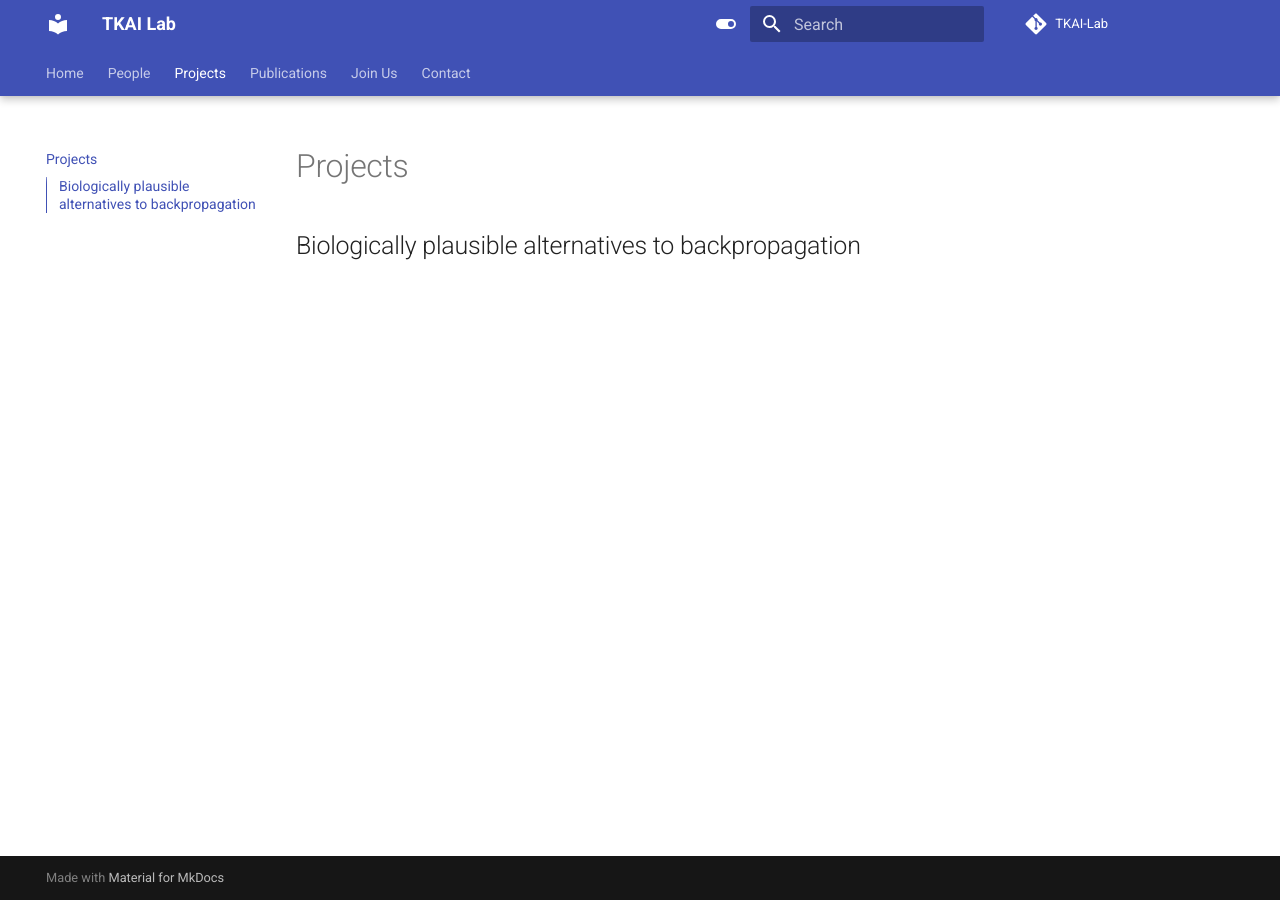
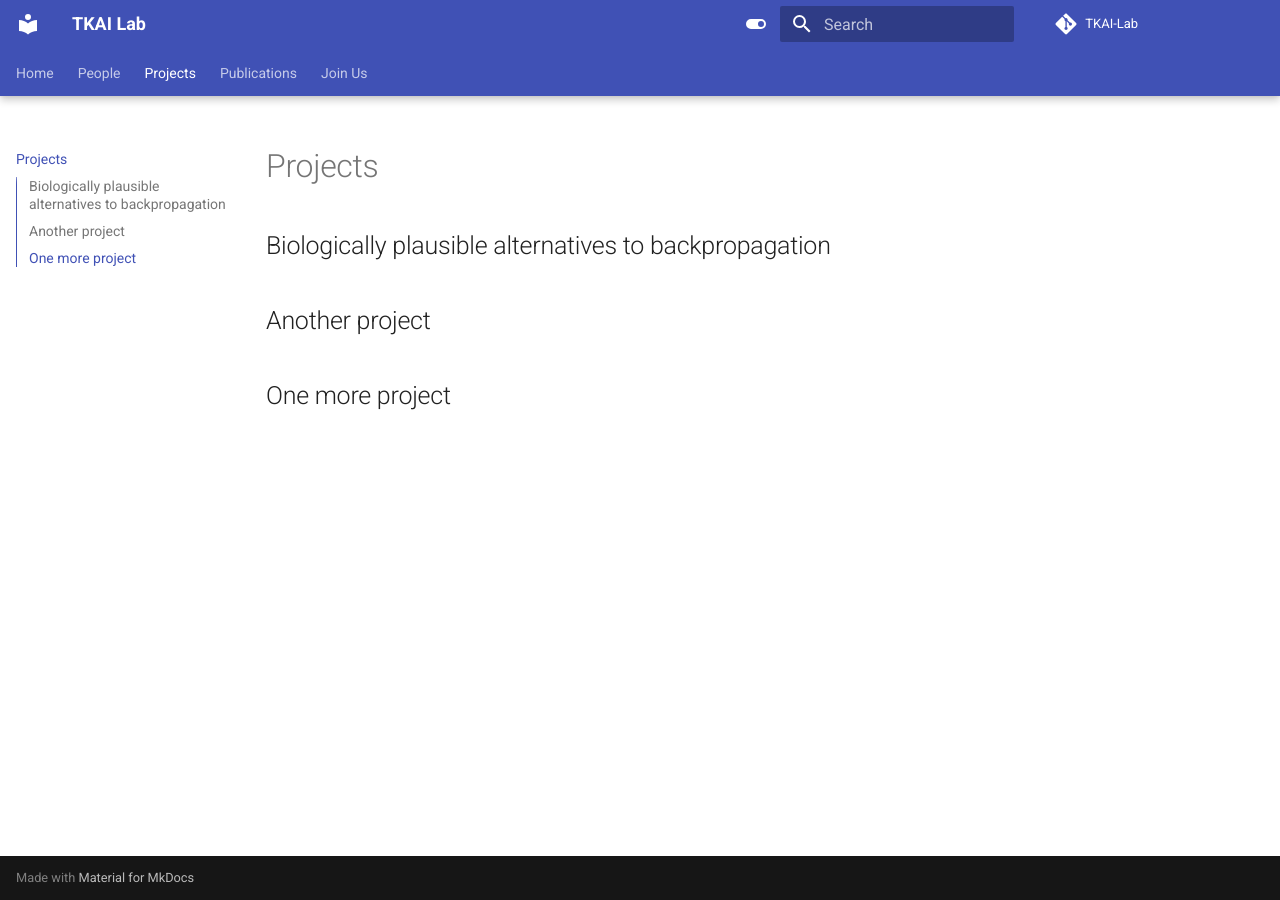
Before and after one commit to TKAI-LAB-Mali/tkai-lab-mali.github.io, an MkDocs documentation site: the page built from docs/projects.md, in a window 1280 px wide. Built offline with MkDocs 1.6.1 and Material for MkDocs 9.7.7, drawn with Linux system fonts in a browser that asks for light colours.

Commit message:
clean up

```diff
--- a/docs/projects.md
+++ b/docs/projects.md
@@ -1,3 +1,7 @@
 # Projects
 
 ## Biologically plausible alternatives to backpropagation
+
+## Another project
+
+## One more project
--- /dev/null
+++ b/docs/stylesheets/extra.css
@@ -0,0 +1,3 @@
+.md-grid {
+  max-width: 1440px;
+}
--- a/mkdocs.yml
+++ b/mkdocs.yml
@@ -1,10 +1,7 @@
 site_name: TKAI Lab
-
-# Repository
 repo_name: TKAI-Lab
 repo_url: https://github.com/TKAI-LAB-Mali
 
-# Site configuration
 theme:
   name: material
   features:
@@ -37,11 +34,12 @@ markdown_extensions:
   - md_in_html
   - pymdownx.blocks.caption
 
-# Site organization
+extra_css:
+  - stylesheets/extra.css
+
 nav:
   - Home: index.md
   - People: people.md
   - Projects: projects.md
   - Publications: publications.md
   - Join Us: join.md
-  - Contact: contact.md
```
Also changed, not shown: docs/contact.md (deleted, +0 -1 lines), docs/publications.md (line endings or trailing spaces).
